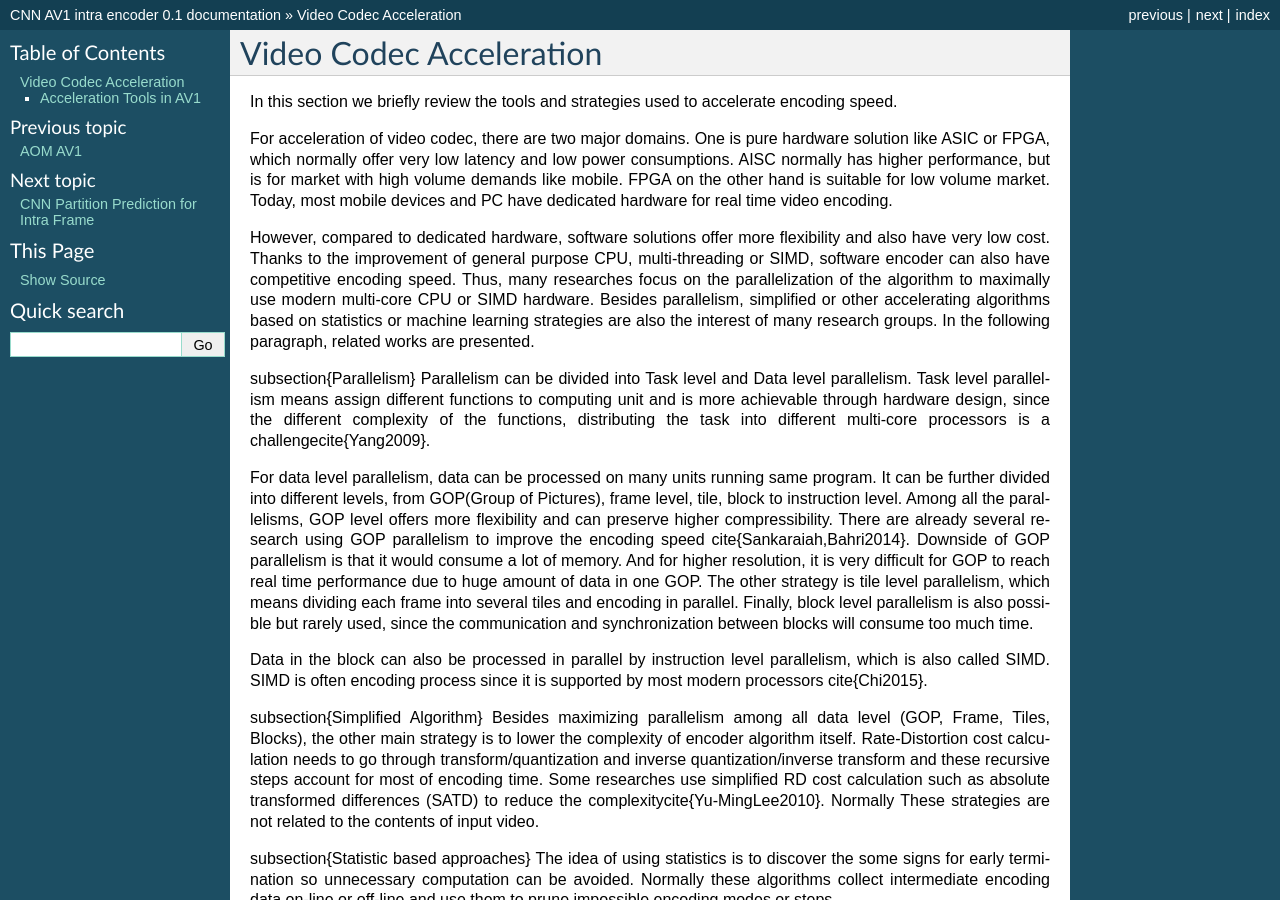
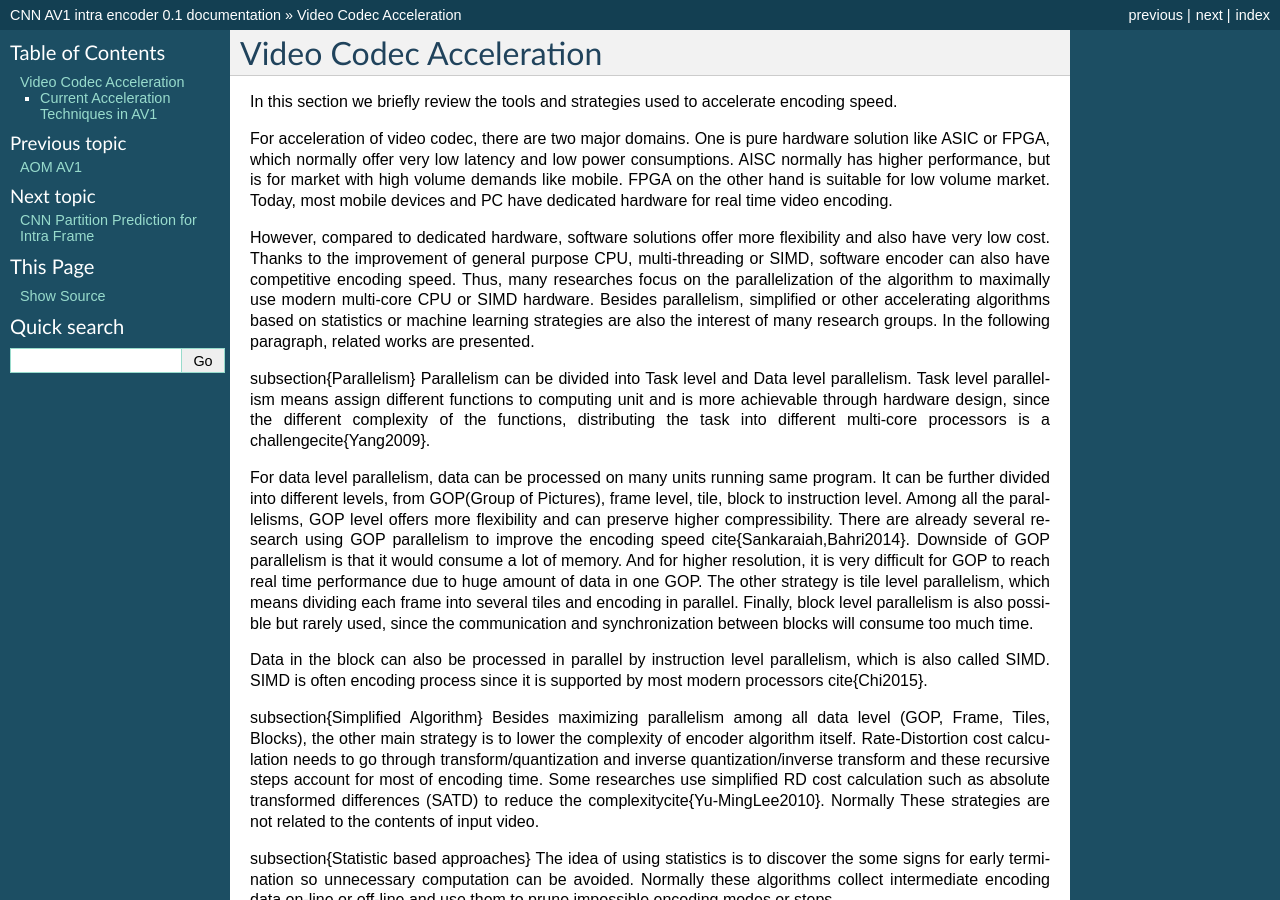
Before and after one commit to epadam/CNN-AV1-intra-encoder, a Sphinx documentation site: the page built from source/acceleration_encoding.rst, in a window 1280 px wide and 900 px high. Built offline with Sphinx 7.4.7, drawn with Linux system fonts in a browser that asks for light colours; some of the changed text lies outside the part shown.

Commit message:
Update acceleration_encoding.rst

```diff
--- a/source/acceleration_encoding.rst
+++ b/source/acceleration_encoding.rst
@@ -49,9 +49,9 @@ There are many researches trying to use CNN to classify CU splitting.
 A DenseNet Based Approach for Multi-Frame In-Loop Filter in HEVC used DenseNet for Loop filter
 
 
-===========================
-Acceleration Tools in AV1
-===========================
+=======================================
+Current Acceleration Techniques in AV1
+=======================================
 
 
 Unlike HEVC HM, which is demonstrative implementation of HEVC, AV1 is more commercial available solutions, so it already includes a lot of accelerating functions such as SIMD and other fast mode algorithms and machine learning strategies to speed up the encoder. In this chapter, we will give a short discussion on these features.
```
